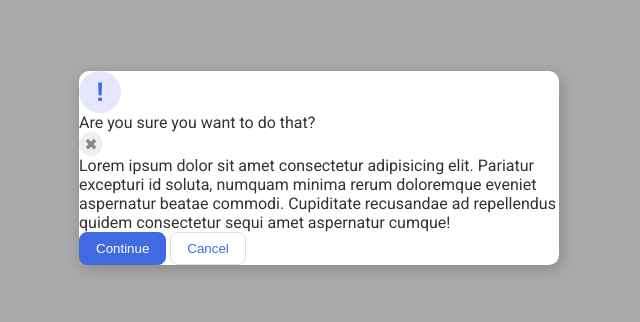
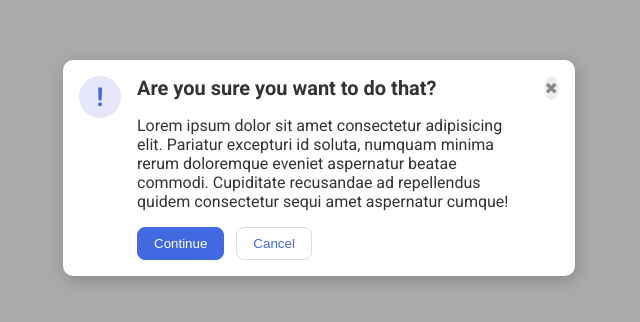
Before and after one commit to kenotj/the-odin-project, a plain HTML site: page css/flex/05-flex-modal/index.html in a window 1280 px wide. Shown: the part 232-554 px from the top of the page, without its empty margins (321-961 px from the left). Drawn offline with Linux system fonts and the light colour scheme.

Commit message:
+ foundations-flexbox-05-flex-modal   - completed

```diff
--- a/css/flex/04-flex-information/style.css
+++ b/css/flex/04-flex-information/style.css
@@ -36,14 +36,13 @@ body {
 }
 
 .title {
-  margin-bottom: 36px;
+  margin-bottom: 32px;
 }
 
 .card-collection {
   display: flex;
   justify-content: center;
-  gap: 36px;
-  padding: 0% 8%;
+  gap: 52px;
 }
 
 .card {
@@ -51,4 +50,5 @@ body {
   flex-direction: column;
   align-items: center;
   gap: 18px;
+  max-width: 200px;
 }
--- a/css/flex/05-flex-modal/index.html
+++ b/css/flex/05-flex-modal/index.html
@@ -1,5 +1,6 @@
 <!DOCTYPE html>
 <html lang="en">
+
 <head>
   <meta charset="UTF-8">
   <meta http-equiv="X-UA-Compatible" content="IE=edge">
@@ -7,14 +8,25 @@
   <link rel="stylesheet" href="style.css">
   <title>Modal</title>
 </head>
+
 <body>
   <div class="modal">
+
     <div class="icon">!</div>
+
+    <div class="modal-info">
       <div class="header">Are you sure you want to do that?</div>
-      <button class="close-button">✖</button>
-      <div class="text">Lorem ipsum dolor sit amet consectetur adipisicing elit. Pariatur excepturi id soluta, numquam minima rerum doloremque eveniet aspernatur beatae commodi. Cupiditate recusandae ad repellendus quidem consectetur sequi amet aspernatur cumque!</div>
+      <div class="text">Lorem ipsum dolor sit amet consectetur adipisicing elit. Pariatur excepturi id soluta, numquam
+        minima rerum doloremque eveniet aspernatur beatae commodi. Cupiditate recusandae ad repellendus quidem
+        consectetur sequi amet aspernatur cumque!</div>
+
+        <div class="modal-actions">
           <button class="continue">Continue</button>
           <button class="cancel">Cancel</button>
         </div>
+      </div>
+      <button class="close-button">✖</button>
+    </div>
 </body>
+
 </html>
--- a/css/flex/05-flex-modal/style.css
+++ b/css/flex/05-flex-modal/style.css
@@ -67,3 +67,32 @@ button.cancel {
   border: 1px solid #ddd;
   color: royalblue;
 }
+
+/* SOLUTION */
+.modal {
+  padding: 16px;
+  display: flex;
+  justify-content: space-between;
+  gap: 16px;
+}
+
+.modal-info {
+  display: flex;
+  flex-direction: column;
+  gap: 16px;
+  flex-shrink: 1;
+}
+
+.header {
+  font-weight: bold;
+  font-size: 20px;
+}
+
+.modal-actions {
+  display: flex;
+  gap: 12px;
+}
+
+.icon {
+  flex-shrink: 0;
+}
```
Lines whose indentation alone changed are shown as unchanged.
